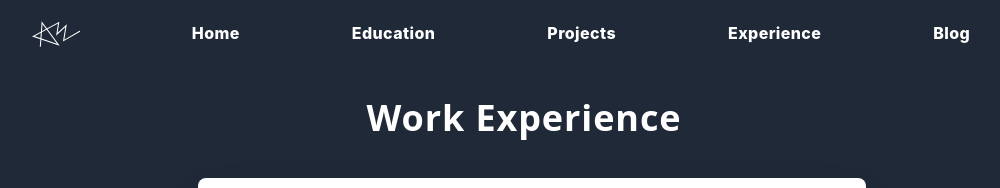
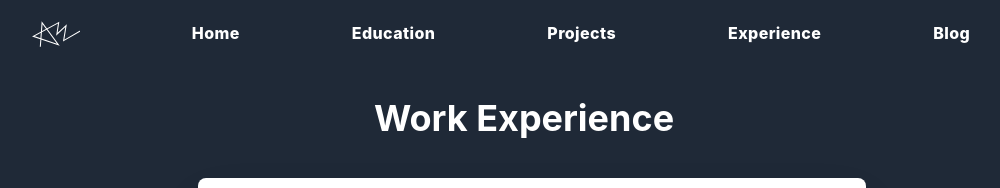
Before and after one commit to austinpower1258/landing, a Next.js app: page /experience in a window 1280 px wide. Shown: the top 188 px of the page, without its empty margins (108-1108 px from the left). Built offline with nearby package versions, Linux system fonts and the light colour scheme.

Commit message:
font change

```diff
--- a/pages/education.js
+++ b/pages/education.js
@@ -11,7 +11,7 @@
         <div className="min-h-screen bg-gray-800">
             <Navbar />
             <div className="mt-4 flex px-8 mr-4 p-4 text-white justify-center items-center">
-                <h1 className="text-4xl font-semibold font-sans tracking-wide">
+                <h1 className="text-4xl font-bold font-sans">
                     Education
                 </h1>
             </div>
--- a/pages/experience.js
+++ b/pages/experience.js
@@ -18,7 +18,7 @@
         <div className="min-h-screen bg-gray-800">
             <Navbar />
             <div className="flex mt-4 px-8 mr-4 p-4 text-white justify-center items-center">
-                <h1 className="text-4xl font-semibold font-sans tracking-wide">
+                <h1 className="text-4xl font-bold">
                     Work Experience
                 </h1>
             </div>
--- a/pages/projects.js
+++ b/pages/projects.js
@@ -13,7 +13,7 @@
     <div className="min-h-screen bg-gray-800">
       <Navbar />
       <div className="flex px-8 mr-4 p-4 text-white justify-center items-center">
-        <h1 className="mt-4 text-4xl font-semibold font-sans tracking-wide">
+        <h1 className="mt-4 text-4xl font-bold">
           Projects
         </h1>
       </div>
```
